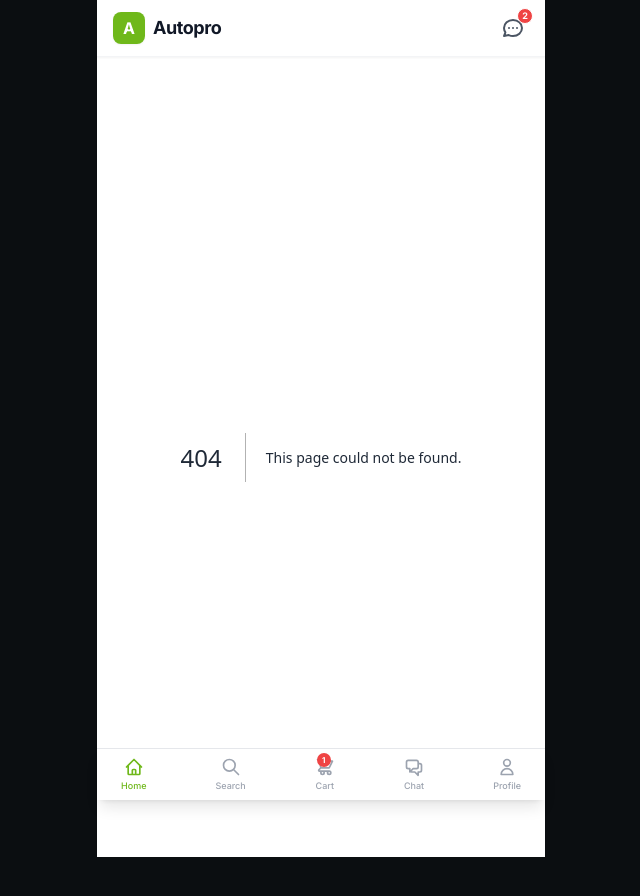
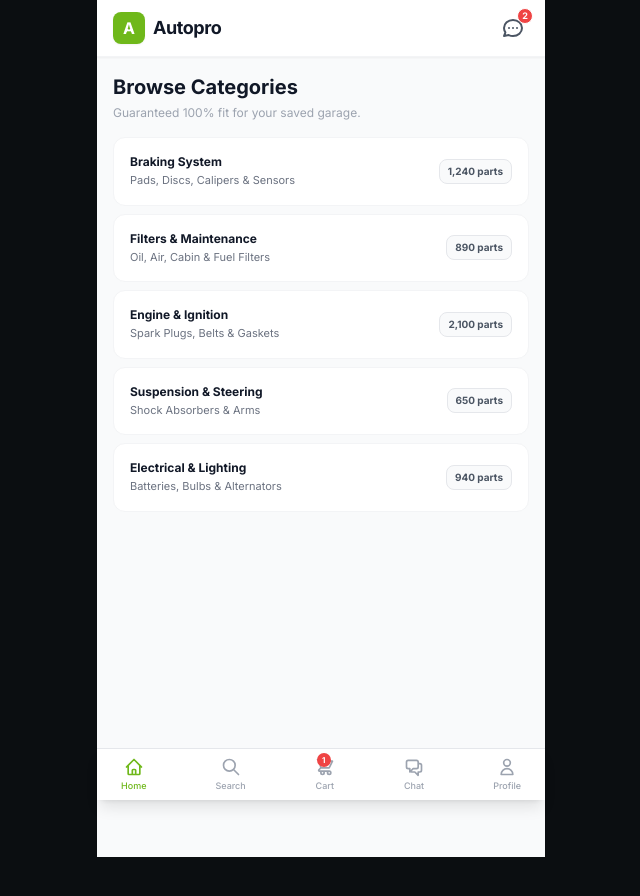
Before and after one commit to houcinhadjaissa-cyber/Autopro, a Next.js app in the folder apps/storefront/: page /categories in a window 1280 px wide. Before the commit this address had no page. Shown: the top 896 px of the page, without its empty margins (319-959 px from the left). Built offline with nearby package versions, Linux system fonts and the light colour scheme.

Commit message:
Create page.tsx

```diff
--- /dev/null
+++ b/apps/storefront/src/app/categories/page.tsx
@@ -0,0 +1,36 @@
+"use client";
+
+import React from "react";
+
+export default function CategoriesPage() {
+  const cats = [
+    { name: "Braking System", desc: "Pads, Discs, Calipers & Sensors", count: "1,240 parts" },
+    { name: "Filters & Maintenance", desc: "Oil, Air, Cabin & Fuel Filters", count: "890 parts" },
+    { name: "Engine & Ignition", desc: "Spark Plugs, Belts & Gaskets", count: "2,100 parts" },
+    { name: "Suspension & Steering", desc: "Shock Absorbers & Arms", count: "650 parts" },
+    { name: "Electrical & Lighting", desc: "Batteries, Bulbs & Alternators", count: "940 parts" }
+  ];
+
+  return (
+    <div className="min-h-screen bg-gray-50 pb-24 px-4 pt-4">
+      <h1 className="text-xl font-bold text-gray-900 mb-1">Browse Categories</h1>
+      <p className="text-xs text-gray-400 mb-4">Guaranteed 100% fit for your saved garage.</p>
+
+      <div className="space-y-2">
+        {cats.map((cat, i) => (
+          <a key={i} href="/search" className="block bg-white rounded-xl p-4 border border-gray-100 shadow-2xs active:scale-98 transition-transform">
+            <div className="flex justify-between items-center">
+              <div>
+                <h3 className="font-bold text-xs text-gray-900">{cat.name}</h3>
+                <p className="text-[11px] text-gray-500 mt-0.5">{cat.desc}</p>
+              </div>
+              <span className="text-[10px] font-bold bg-gray-50 border border-gray-200 text-gray-600 px-2 py-1 rounded-lg">
+                {cat.count}
+              </span>
+            </div>
+          </a>
+        ))}
+      </div>
+    </div>
+  );
+}
```
